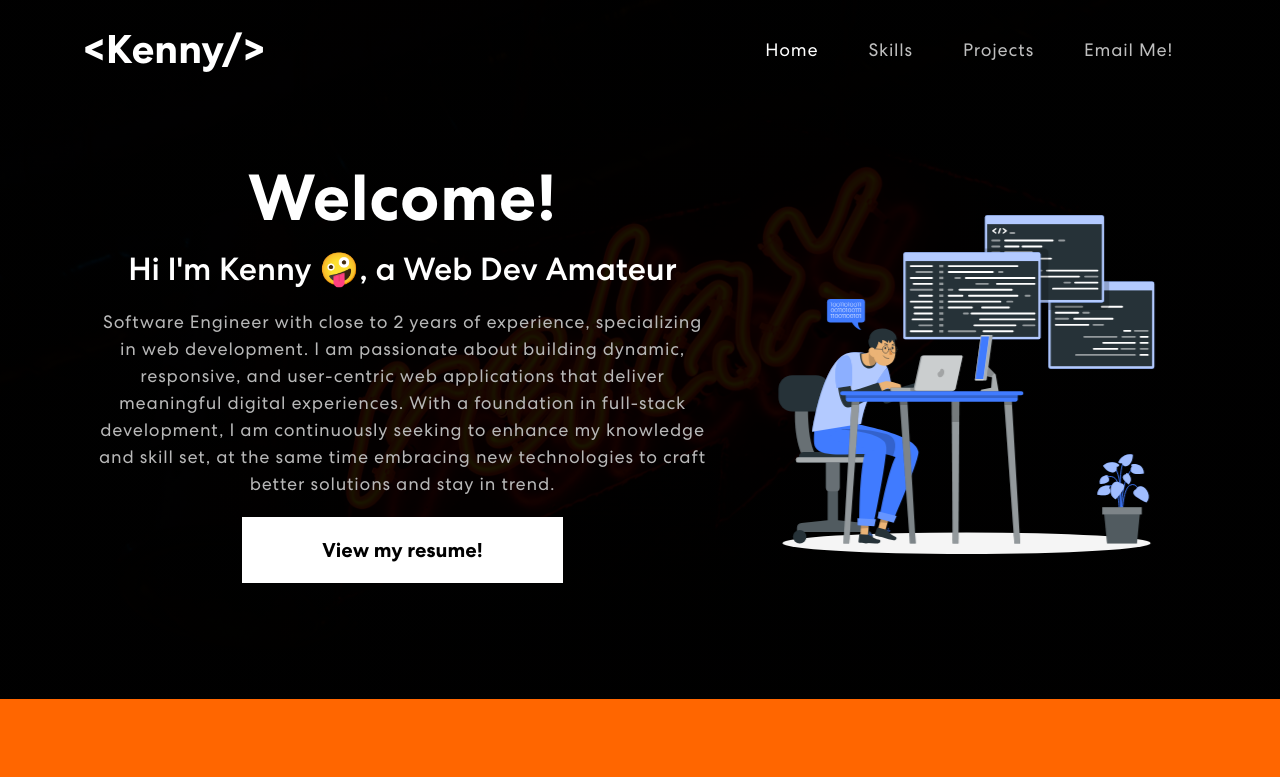
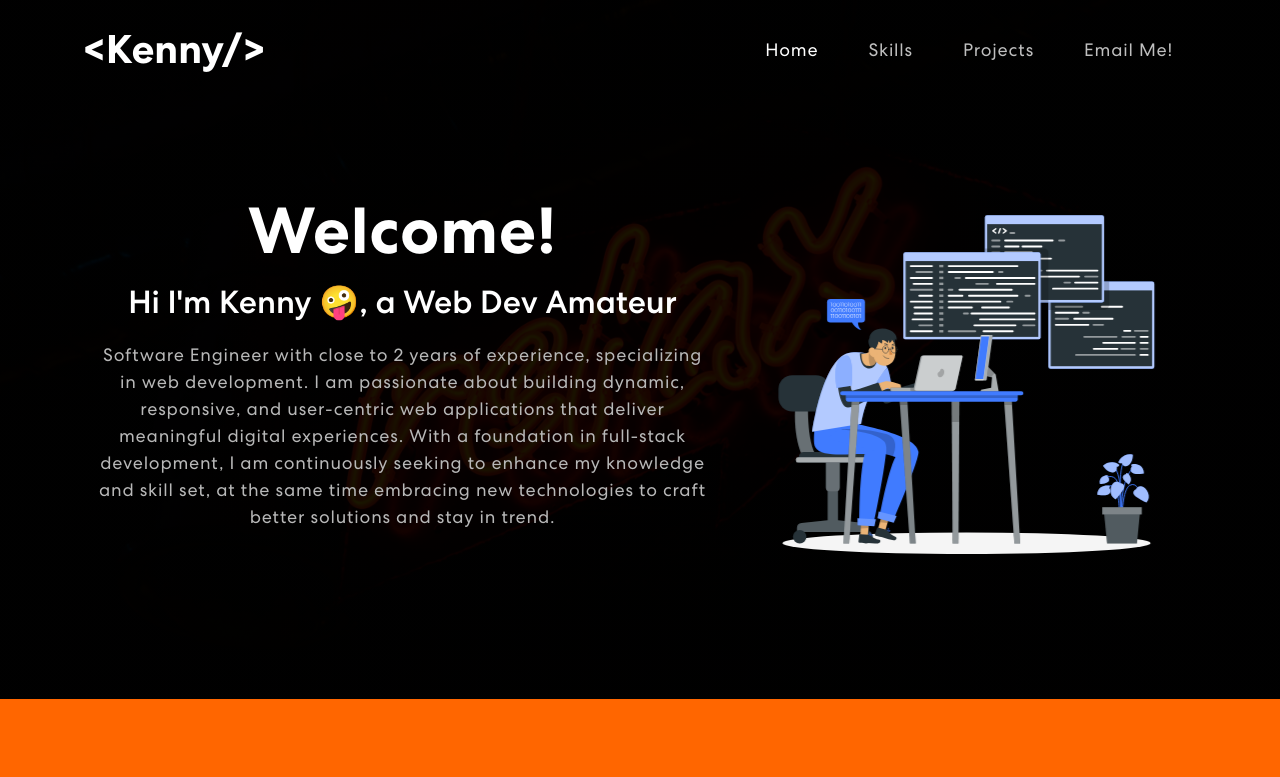
Before and after one commit to kennytaan/kenny-react-portfolio, a React (Create React App) app: page / in a window 1280 px wide. Shown: the top 777 px of the page. Built offline with nearby package versions, Linux system fonts and the light colour scheme.

Commit message:
fix: hide download resume button

```diff
--- a/src/components/Banner.js
+++ b/src/components/Banner.js
@@ -57,7 +57,7 @@ export const Banner = () =>{
                         <p>Software Engineer with close to 2 years of experience, specializing in web development. I am passionate about building dynamic, responsive, and user-centric web applications that deliver meaningful digital experiences.
                         With a foundation in full-stack development, I am continuously seeking to enhance my knowledge and skill set, at the same time embracing new technologies to craft better solutions and stay in trend. </p>
                         {/* <button onClick={() => console.log('connect')}>View my resume!</button>     */}
-                        <a href={ExampleDoc} download="Kenny Tan Junrong Resume"><button onClick={handleClick}><span>View my resume!</span></button></a>
+                        {/* <a href={ExampleDoc} download="Kenny Tan Junrong Resume"><button onClick={handleClick}><span>View my resume!</span></button></a> */}
                     </Col>
                     <Col xs={12} md={6} xl ={5}>
                         <img src={headerImg} alt="Header Img"/>
```
Also changed, not shown: 1 other file (tests, documents, lock files or other folders).
